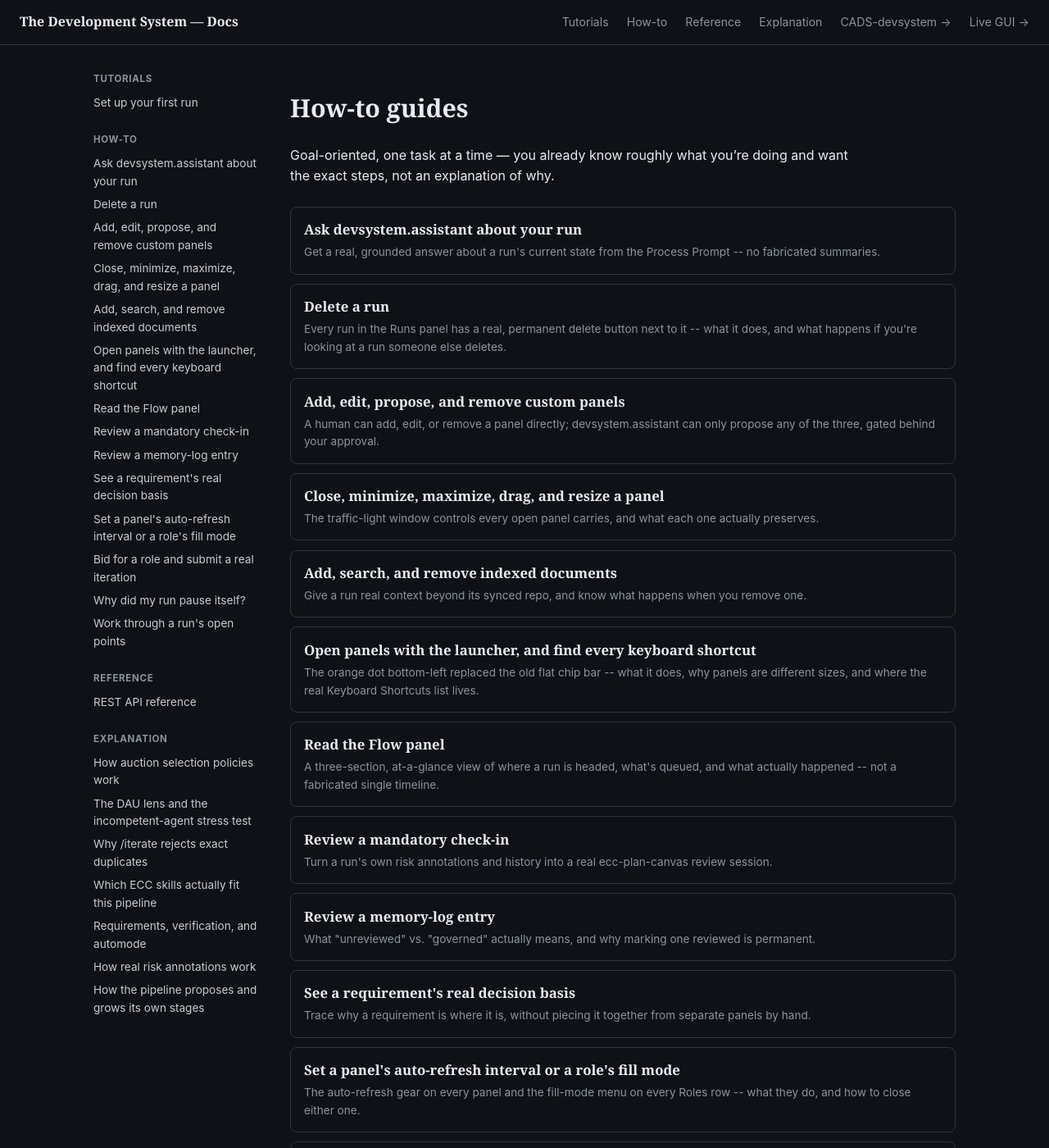
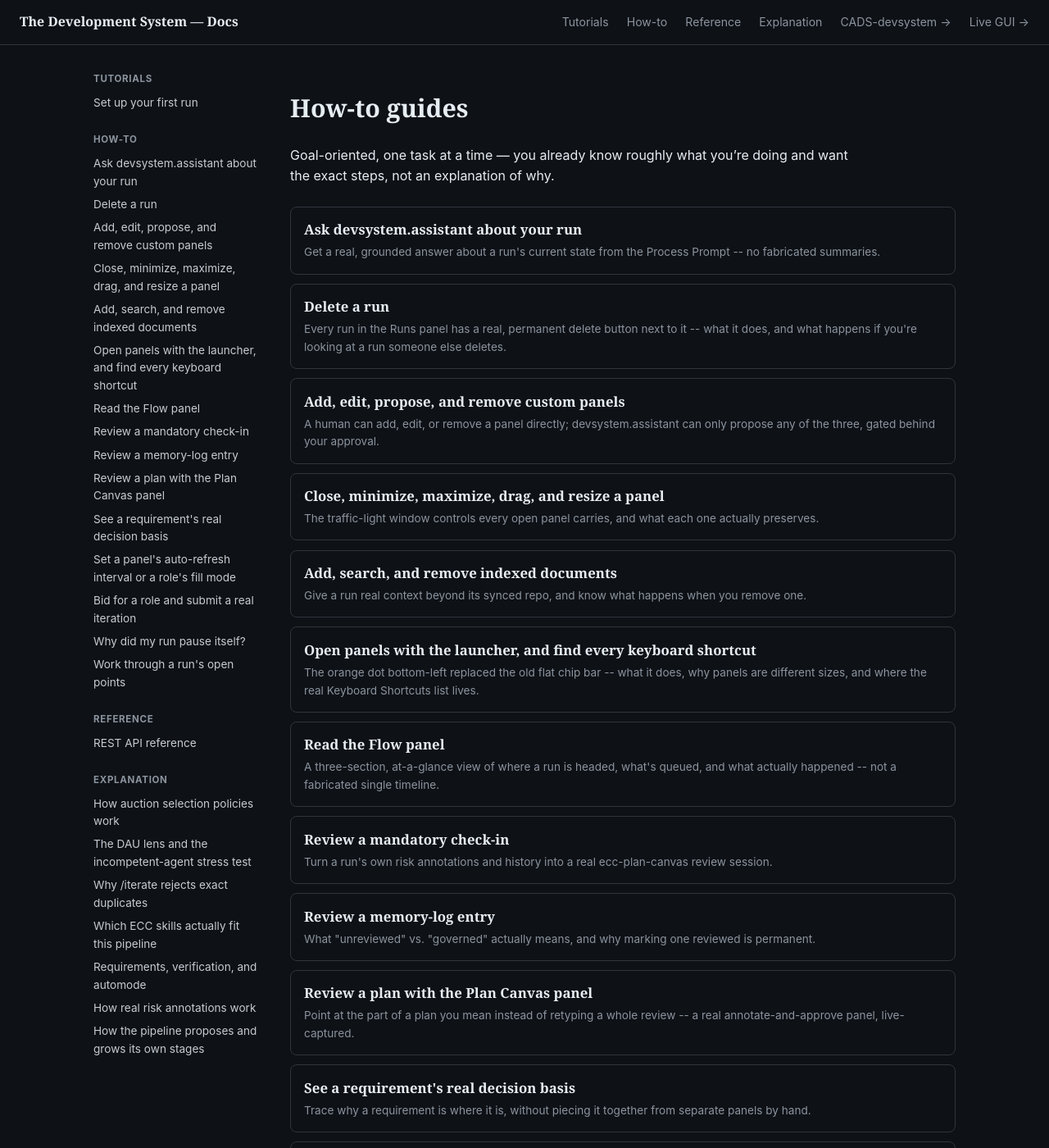
Before and after one commit to scimbe/CADS-devsystem-docs, a Jekyll site: the page built from how-to.md, in a window 1280 px wide and 1400 px high. Shown: the whole window at 82% size. Built offline with Jekyll 4.4.1, drawn with Linux system fonts in a browser that asks for light colours; part of the change alters nothing that is shown.

Commit message:
how-to: document the new native Plan Canvas panel
Direct operator request shipped as CADS-devsystem@a536113: "ein echtes
Plan Canvas panel: review plans by pointing, not retyping". New page
walks the real flow -- open the panel, click a block of a real
devsystem.plan iteration's feedback, leave an anchored annotation,
deliver approve/request_changes -- with five real, live-captured
screenshots (Playwright against the actual deployment): the empty
canvas, the annotation form open, the annotation listed, the real
backlog item request_changes creates, and the real devsystem.review
iteration approve lands.

Explains the real distinction from the pre-existing ecc-plan-canvas CLI
integration (review-a-checkin.md): that tool is a single loopback-only
local server with no run/ownership concept, incompatible with this
platform's real multi-tenant model -- investigated directly before
building anything, and the operator chose a native reimplementation
over reverse-proxying the real tool. Both mechanisms are real and
review different things; updated review-a-checkin.md's own "Decision
needed" section so a reader isn't left thinking the web panel still
implements neither real verdict path.

Co-Authored-By: Claude Sonnet 5 <noreply@anthropic.com>
Claude-Session: https://claude.ai/code/session_018FkngvdKnmVcAT84EZe7Ur

```diff
--- a/_how-to/review-a-checkin.md
+++ b/_how-to/review-a-checkin.md
@@ -77,7 +77,15 @@ canvas) always has the same shape:
   neither; its only check-in action is the content-free **Acknowledge check-in** button described
   further down). If you're in `ecc-plan-canvas`, reply `approve` or `request-changes` as below. If
   you're reading this in the web panel, there's no reply field there at all -- Acknowledge is the only
-  real action, and it carries no answer.
+  real action for *this specific check-in*, and it carries no answer.
+
+  **A real, related but distinct mechanism landed 2026-08-07**: the web panel does now have its own
+  real `approve`/`request_changes` verdicts -- for reviewing a run's own `devsystem.plan` iteration
+  specifically, via the [Plan Canvas panel]({{ '/how-to/review-a-plan-with-plan-canvas/' | relative_url }}).
+  It's a genuinely different real gate from the check-in Acknowledge button described here (a plan
+  review vs. a periodic cadence check-in), and the two don't substitute for each other -- Acknowledge
+  still carries no answer, and Plan Canvas's own verdicts don't touch `checkin_acknowledged_through`
+  at all.
 
 ## Free text renders as content, never as structure
 
--- /dev/null
+++ b/_how-to/review-a-plan-with-plan-canvas.md
@@ -0,0 +1,116 @@
+---
+title: Review a plan with the Plan Canvas panel
+description: Point at the part of a plan you mean instead of retyping a whole review -- a real annotate-and-approve panel, live-captured.
+order: 15
+---
+
+# Review a plan with the Plan Canvas panel
+
+Direct operator request, verbatim, 2026-08-07: *"ein echtes Plan Canvas panel: review plans by
+pointing, not retyping."* This project's own architecture has named ECC's `ecc-plan-canvas` as the
+intended plan-stage human-review mechanism since [The Development System](https://github.com/scimbe/CADS-Tunnel/issues/382)'s
+very first framing -- this page documents the real panel that request shipped, live-captured while
+writing it.
+
+## Not the same thing as ecc-plan-canvas -- and why
+
+[Review a mandatory check-in]({{ '/how-to/review-a-checkin/' | relative_url }}) already documents a
+*different*, pre-existing real integration: `devsystem_checkin` hands a run's check-in markdown to
+the actual `ecc-plan-canvas open` CLI tool -- a real, working annotate-an-element-and-approve
+browser session. So why build something new instead of reusing that?
+
+Investigated directly before writing any code: `ecc-plan-canvas` is a single **loopback-only** local
+server (`127.0.0.1:4517`), keyed by local file path, with no concept of runs, account ownership, or
+multiple concurrent reviewers -- it's built for one developer reviewing one local artifact on their
+own machine. `devsystem-web` is the opposite shape: a real multi-tenant web app, owner-scoped runs,
+accessed by different signed-in browsers over the internet, same as every other panel in this app.
+Embedding the real tool would mean running a separate process/port, reverse-proxying it through
+Caddy, and living with review state that's local files rather than `RunState` like everything else.
+
+So this panel is a **native reimplementation of the same real UX** -- click the part of a plan you
+mean, leave a comment anchored to it, deliver a verdict -- backed by this run's own real state, with
+verdicts feeding directly into the same real gates every other iteration submission goes through.
+Both mechanisms are real and both stay; they review different things (a periodic check-in cadence vs.
+a `devsystem.plan` iteration's own content) and neither substitutes for the other.
+
+## 1. Open the panel
+
+The launcher (the orange dot, bottom-left) has a **Plan Canvas** puck once a run has at least one
+`devsystem.plan` iteration to review. Selecting it shows that iteration's real feedback text, split
+into real, independently-clickable blocks -- not a single wall of prose:
+
+<figure>
+<img src="{{ '/assets/img/howto-plan-canvas/01-empty-canvas.png' | relative_url }}" alt="The Plan Canvas panel showing a real three-phase plan split into three clickable blocks, zero annotations yet, Approve plan and Request changes buttons at the bottom">
+<figcaption>A real <code>devsystem.plan</code> iteration's feedback, split on its own paragraph breaks. Each block is a real click target.</figcaption>
+</figure>
+
+## 2. Point at the part you mean
+
+Click (or focus + Enter/Space, the same keyboard-accessible pattern every other real click target in
+this app uses) any block to open a real annotation form anchored to it -- the exact excerpt you
+clicked, not a line number or a CSS selector that would mean nothing once the plan text scrolls or
+changes:
+
+<figure>
+<img src="{{ '/assets/img/howto-plan-canvas/02-annotate-form-open.png' | relative_url }}" alt="Phase 2's block highlighted with an accent border, the annotation form open below it reading 'Annotating: Phase 2: add Room-backed persistence so message history survives an app restart.'">
+<figcaption>The form names the real block you pointed at -- write the comment, nothing else needs retyping.</figcaption>
+</figure>
+
+Submitting calls the real `POST /api/runs/{id}/plan-canvas/annotate` endpoint
+(`{"anchor_snippet": "...", "text": "..."}`) -- both fields go through the same real validation
+discipline as every other free-text field in this app: non-empty after trim, a real length cap, and
+the same Unicode bidi-control-character check that closes the Trojan Source class everywhere else.
+The annotation lands immediately, listed below the plan text:
+
+<figure>
+<img src="{{ '/assets/img/howto-plan-canvas/03-annotation-added.png' | relative_url }}" alt="Annotations (1): 're: Phase 2: add Room-backed persistence...' followed by the real comment text and a Remove button">
+<figcaption>A real, removable annotation -- click <b>Remove</b> before delivering a verdict if you pointed at the wrong thing.</figcaption>
+</figure>
+
+You can add as many annotations as the plan actually needs, each anchored to its own block.
+
+## 3. Deliver a real verdict
+
+Two buttons, two real, different outcomes -- both calling `POST /api/runs/{id}/plan-canvas/verdict`:
+
+### Request changes
+
+Requires **at least one real annotation** -- asking for changes with nothing pointed at gives the
+plan's next author no actual signal to act on, so the server rejects an empty request outright
+(`400`). A real request does two things: the annotations **stay in place** (not summarized away --
+the exact things you pointed at remain visible on the panel), and a real backlog item names them for
+whoever picks the plan up next:
+
+<figure>
+<img src="{{ '/assets/img/howto-plan-canvas/04-backlog-item.png' | relative_url }}" alt="The Backlog panel showing a real item: 'Plan Canvas: request changes -- 1 annotation(s): [Phase 2: add Room-backed persistence...] Split this into its own follow-up iteration...'">
+<figcaption>A real, durable backlog item -- not a message that only existed in this one browser session.</figcaption>
+</figure>
+
+### Approve plan
+
+Folds the whole review into a real `devsystem.review` iteration -- through the **exact same real
+gates** a normal [`/iterate` submission]({{ '/how-to/submit-an-iteration/' | relative_url }}) goes
+through (the paused check, the [consecutive-failure/iteration
+ceiling]({{ '/how-to/why-did-my-run-pause/' | relative_url }}), the [duplicate-submission
+guard]({{ '/explanation/duplicate-iteration-guard/' | relative_url }})) -- not a separate,
+less-guarded path just because it started from a friendlier panel. Live-verified directly: a run
+already at its real iteration ceiling refuses a Plan Canvas approval with the identical `409` a
+normal submission would get.
+
+The real feedback text is synthesized from your actual annotations (a genuinely empty review --
+zero annotations -- still approves, with an honest "reviewed as written" feedback line, not
+fabricated detail that was never there). Approving **clears** the annotations, since the review
+session has concluded, and the real iteration lands immediately in History:
+
+<figure>
+<img src="{{ '/assets/img/howto-plan-canvas/05-history-after-approve.png' | relative_url }}" alt="The History panel: iteration 2 · devsystem.review · ok, feedback reading 'Plan approved via Plan Canvas (1 annotation(s) addressed): [Phase 2: add Room-backed persistence...] Split this into its own follow-up iteration...', above the original iteration 1 devsystem.plan entry">
+<figcaption>A real, ordinary <code>devsystem.review</code> iteration -- satisfies the same mandatory review gate any other real review does, nothing Plan-Canvas-specific about how it's stored.</figcaption>
+</figure>
+
+## What this doesn't do (yet)
+
+This is a real, working first slice, not the whole of issue #40's own broader "who did this" picture.
+The approving account is recorded honestly via [`submitted_by`]({{ '/how-to/submit-an-iteration/' | relative_url }}#stage-itself-is-validated-now-too-2026-08-07) --
+but there's no per-annotation authorship if more than one reviewer points at the same plan, and
+annotations aren't yet threaded into a back-and-forth conversation the way `ecc-plan-canvas`'s own
+real chat feature is. Both are real, open, un-built follow-ons, not silently assumed solved.
```
Also changed, not shown: assets/img/howto-plan-canvas/01-empty-canvas.png (added), assets/img/howto-plan-canvas/02-annotate-form-open.png (added), assets/img/howto-plan-canvas/03-annotation-added.png (added), assets/img/howto-plan-canvas/04-backlog-item.png (added), assets/img/howto-plan-canvas/05-history-after-approve.png (added).
